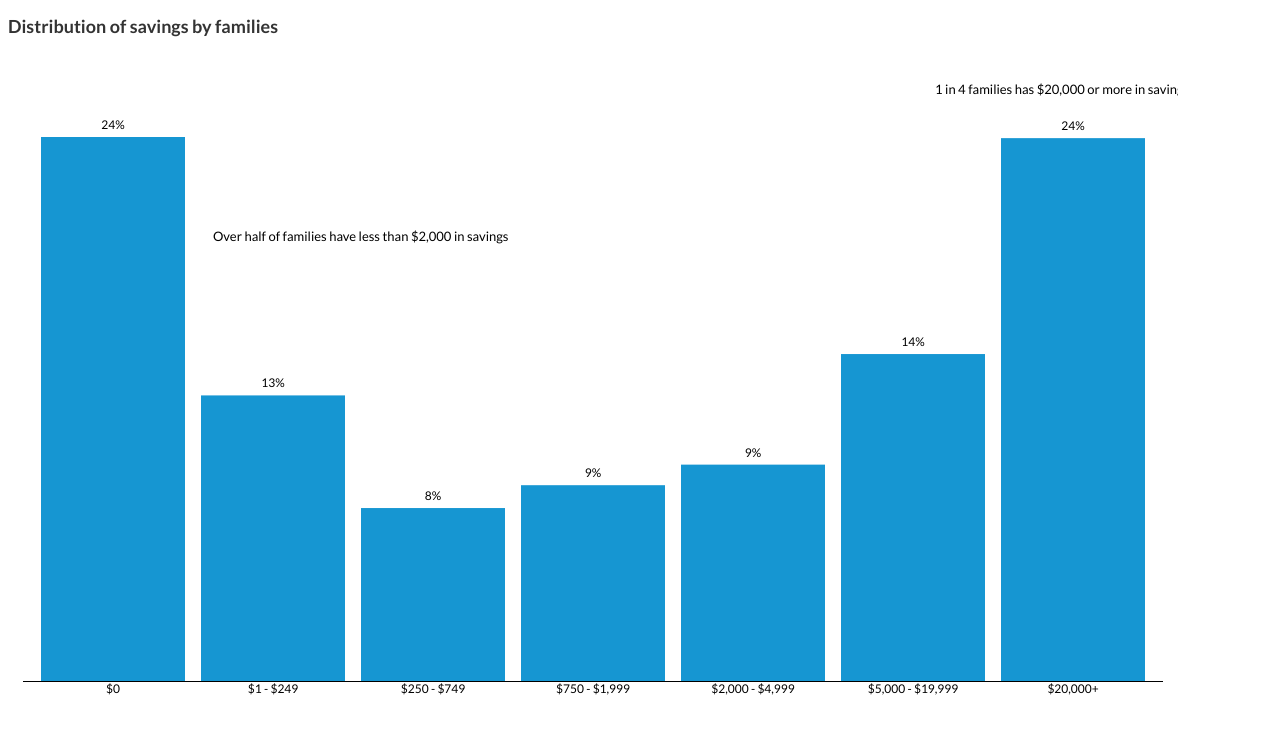
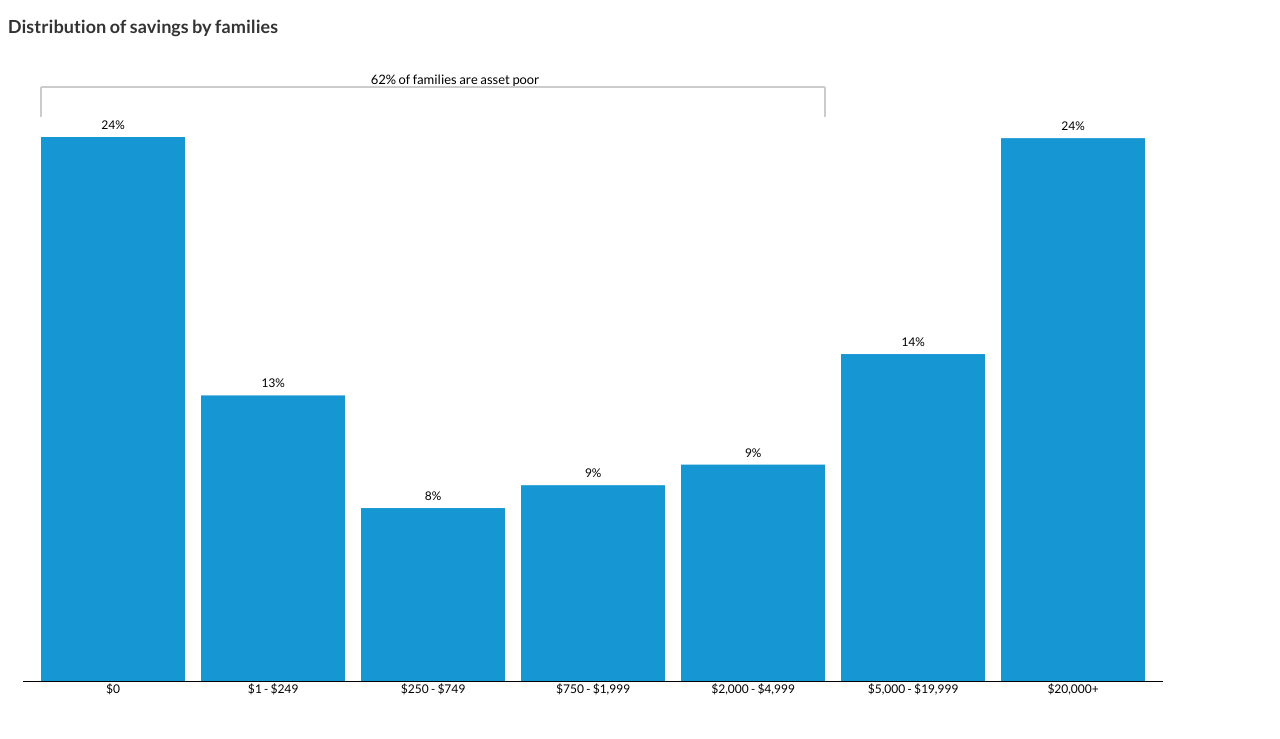
Before and after one commit to UI-Research/financial-capability, a plain HTML site: page child1.html in a window 1280 px wide. Drawn offline with Linux system fonts and the light colour scheme.

Commit message:
style tweaks and placement update

```diff
--- a/css/main.css
+++ b/css/main.css
@@ -65,6 +65,13 @@ body {
     font-size: 13px;
 }
 
+.annotate-line {
+    fill: none;
+    stroke-width: 1.5px;
+    stroke: #ccc;
+    shape-rendering: crispEdges;
+}
+
 .axistitle {
     font-size: 13px;
     font-style: italic;
--- a/js/main.js
+++ b/js/main.js
@@ -92,19 +92,6 @@ function drawGraphic1(container_width) {
         .append("g")
         .attr("transform", "translate(" + margin.left + "," + margin.top + ")");
 
-    var bars = svg.selectAll(".bar")
-        .data(data)
-        .enter()
-        .append("g")
-        .attr("class", "bar");
-
-
-    var barlabels = svg.selectAll(".point-label")
-        .data(data)
-        .enter()
-        .append("g")
-        .attr("class", "point-label");
-
     var y = d3.scale.linear()
         .range([height, 0])
         .domain([0, d3.max(data, function (d) {
@@ -129,6 +116,12 @@ function drawGraphic1(container_width) {
         .selectAll(".tick text")
         .call(wrap, x.rangeBand());
 
+    var bars = svg.selectAll(".bar")
+        .data(data)
+        .enter()
+        .append("g")
+        .attr("class", "bar");
+
     bars.append("rect")
         .attr("x", function (d) {
             return x(d.assets);
@@ -140,6 +133,12 @@ function drawGraphic1(container_width) {
         .attr("height", function (d) {
             return height - y(d.share);
         })
+
+    var barlabels = svg.selectAll(".point-label")
+        .data(data)
+        .enter()
+        .append("g")
+        .attr("class", "point-label");
 
     barlabels.append("text")
         .attr("y", function (d) {
@@ -155,17 +154,31 @@ function drawGraphic1(container_width) {
 
     var annotation = svg.append("text")
         .attr("class", "annotation")
-        .attr("y", y(0.2))
-        .attr("text-anchor", "start")
-        .text("Over half of families have less than $2,000 in savings")
-        .call(wrap2, 0.35 * width, width / 6);
+        .attr("y", -70)
+        .attr("text-anchor", "middle")
+        .text("62% of families are asset poor")
+        .call(wrap2, width / 3, 3 * x.rangeBand());
 
-    var annotation2 = svg.append("text")
-        .attr("class", "annotation")
-        .attr("y", -60)
-        .attr("text-anchor", "start")
-        .text("1 in 4 families has $20,000 or more in savings")
-        .call(wrap2, 0.24 * width, 0.8 * width);
+    svg.append("line")
+        .attr("class", "annotate-line")
+        .attr("x1", x("$0"))
+        .attr("x2", x("$2,000 - $4,999") + x.rangeBand())
+        .attr("y1", -50)
+        .attr("y2", -50);
+
+    svg.append("line")
+        .attr("class", "annotate-line")
+        .attr("x1", x("$0"))
+        .attr("x2", x("$0"))
+        .attr("y1", -20)
+        .attr("y2", -50);
+
+    svg.append("line")
+        .attr("class", "annotate-line")
+        .attr("x1", x("$2,000 - $4,999") + x.rangeBand())
+        .attr("x2", x("$2,000 - $4,999") + x.rangeBand())
+        .attr("y1", -20)
+        .attr("y2", -50);
 }
 
 
@@ -490,7 +503,7 @@ function drawGraphic2(container_width) {
         .call(yAxis)
         .selectAll(".tick text")
         .attr("transform", function (d) {
-            return "translate(0," +  -0.25*y0.rangeBand() + ")";
+            return "translate(0," + -0.25 * y0.rangeBand() + ")";
         })
         .call(wrap2, 90, -5);
 
@@ -583,7 +596,7 @@ function drawGraphic3a(container_width) {
     var chart_aspect_height = 0.4;
     var margin = {
         top: 35,
-        right: 40,
+        right: 45,
         bottom: 15,
         left: 100
     };
```
Also changed, not shown: index.html (+15 -24 lines).
